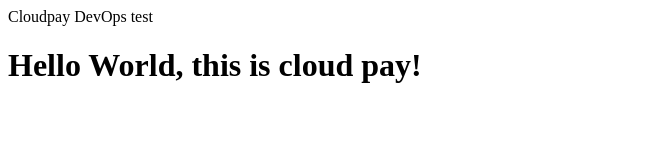
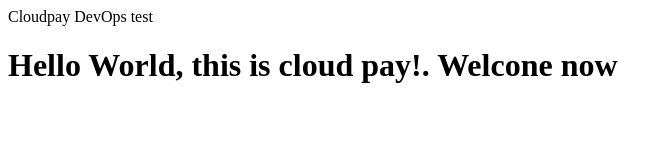
Before and after one commit to DivineTaminang/cloudpay, a plain HTML site: page index.html in a window 1280 px wide. Shown: the whole page, without its empty margins (0-671 px from the left). Drawn offline with Linux system fonts and the light colour scheme.

Commit message:
files amended

```diff
--- a/index.html
+++ b/index.html
@@ -1,6 +1,6 @@
 <html>
     <tittle>Cloudpay DevOps test</tittle>
         <body>
-        <h1>Hello World, this is cloud pay! </h1>
+        <h1>Hello World, this is cloud pay!. Welcone now </h1>
         </body>
 </html>
```
Also changed, not shown: 1 other file.
